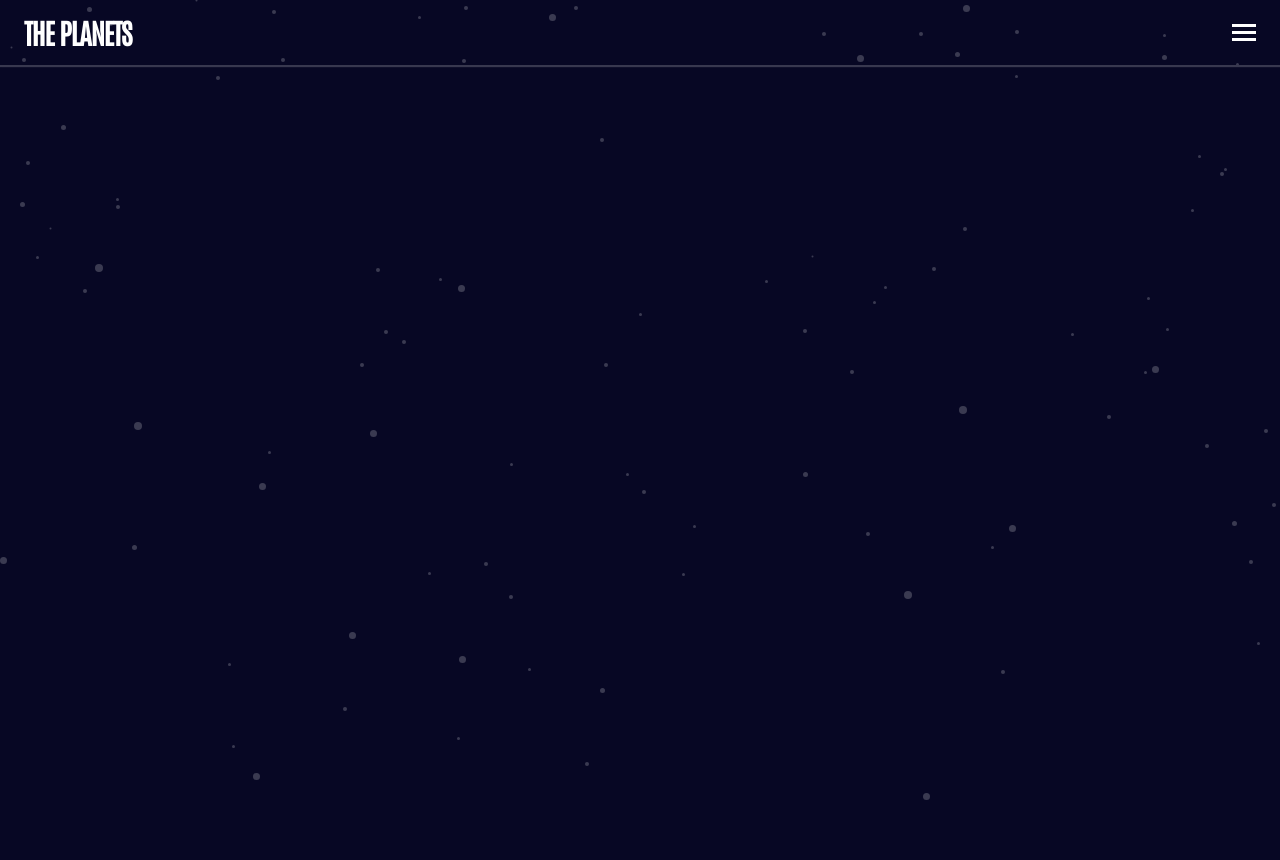
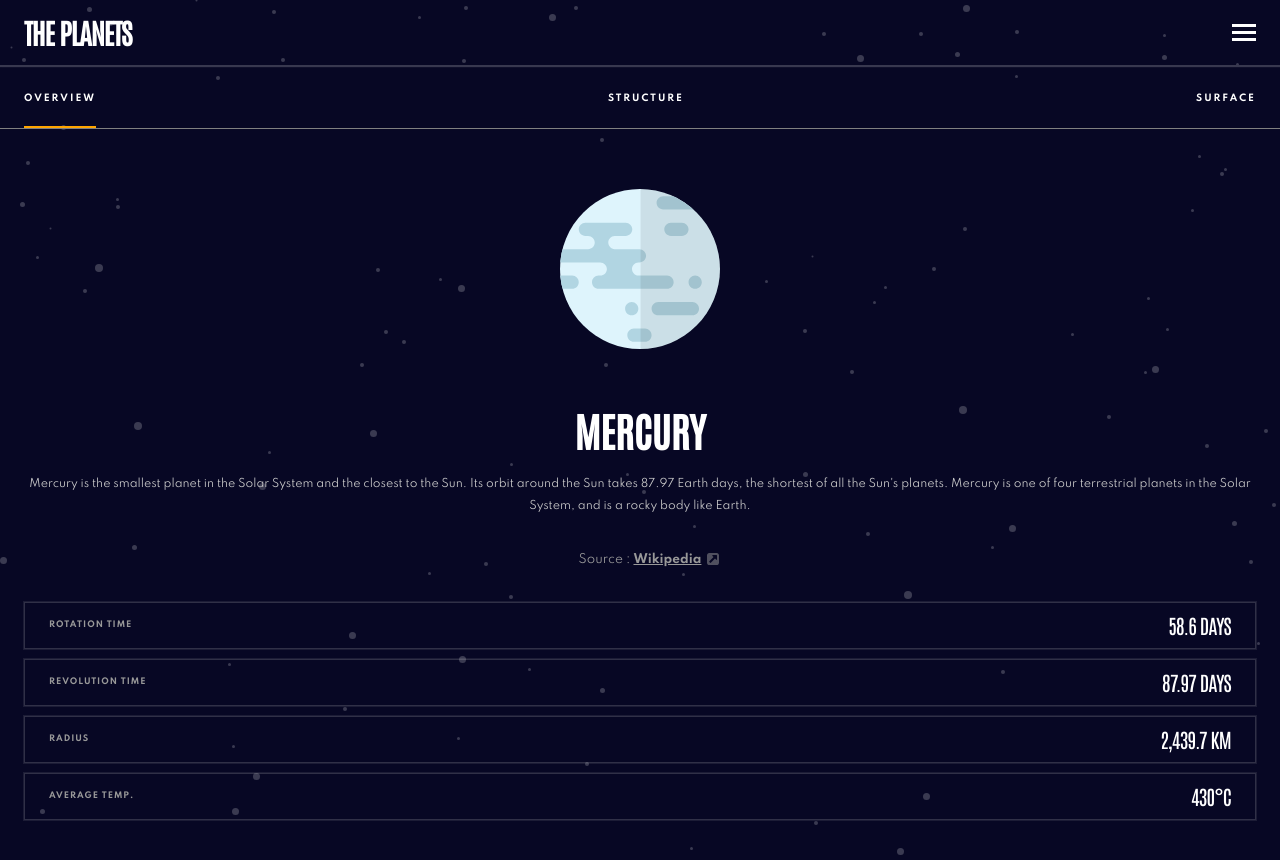
Before and after one commit to ding-09/planets-facts, a React (Create React App) app: page / in a window 1280 px wide. Before the commit this address had no page. Before the commit the page ends 800 px from the top, so only its background shows below. Built offline with nearby package versions, Linux system fonts and the light colour scheme.

Commit message:
delete nested routing and refactor using state

```diff
--- a/src/App.js
+++ b/src/App.js
@@ -8,24 +8,19 @@ import Header from './components/Header/Header';
 import PlanetDetails from './components/Details/PlanetDetails';
 
 function App() {
+  const [currentPlanet, setCurrentPlanet] = useState('mercury');
+
   return (
     <ThemeProvider theme={theme}>
       <GlobalStyles />
       <Router>
         <main>
-          <Header planets={planetsData} />
+          <Header planets={planetsData} setCurrentPlanet={setCurrentPlanet} />
+          <PlanetDetails
+            planetsData={planetsData}
+            currentPlanet={currentPlanet}
+          />
         </main>
-        <Routes>
-          <Route
-            path='/:planet'
-            element={<PlanetDetails planetsData={planetsData} />}
-          >
-            <Route
-              path=':details'
-              element={<PlanetDetails planetsData={planetsData} />}
-            />
-          </Route>
-        </Routes>
       </Router>
     </ThemeProvider>
   );
--- a/src/components/Details/DetailsImg.js
+++ b/src/components/Details/DetailsImg.js
@@ -1,5 +1,5 @@
 import { StyledDetailsImg } from './DetailsImg.styled';
-const DetailsImg = ({ images }) => {
+const DetailsImg = ({ images, currentDetails }) => {
   return (
     <StyledDetailsImg>
       <img src={images.planet} alt='' />
--- a/src/components/Details/DetailsImg.styled.js
+++ b/src/components/Details/DetailsImg.styled.js
@@ -1,9 +1,9 @@
 import styled from 'styled-components'
 
 export const StyledDetailsImg = styled.figure`
-    width: 30%;
-    margin: 9.5rem auto;
+    margin: 6rem auto;
+    text-align: center;
     img {
-        max-width: 100%;
+       max-width: 55%;
     }
 `
--- a/src/components/Details/DetailsNav.js
+++ b/src/components/Details/DetailsNav.js
@@ -1,5 +1,5 @@
 import { StyledDetailsNav } from './DetailsNav.styled';
-import { NavLink, useLocation } from 'react-router-dom';
+import { NavLink } from 'react-router-dom';
 
 const DetailsNav = ({ setCurrentDetails }) => {
   return (
@@ -7,9 +7,9 @@ const DetailsNav = ({ setCurrentDetails }) => {
       <ul>
         <li>
           <NavLink
-            to='overview'
+            to='/'
+            onClick={() => setCurrentDetails('overview')}
             className={({ isActive }) => (isActive ? 'active-link' : '')}
-            onClick={() => setCurrentDetails('overview')}
           >
             Overview
           </NavLink>
--- a/src/components/Details/PlanetDetails.js
+++ b/src/components/Details/PlanetDetails.js
@@ -6,8 +6,7 @@ import { StyledPlanetDetails } from './PlanetDetails.styled';
 import { useParams } from 'react-router-dom';
 import { useState } from 'react';
 
-const PlanetDetails = ({ planetsData }) => {
-  const currentPlanet = useParams().planet;
+const PlanetDetails = ({ planetsData, currentPlanet }) => {
   const [currentDetails, setCurrentDetails] = useState('overview');
 
   let details = {};
@@ -36,8 +35,11 @@ const PlanetDetails = ({ planetsData }) => {
   return (
     <StyledPlanetDetails>
       <DetailsNav setCurrentDetails={setCurrentDetails} />
-      <DetailsImg images={images} />
-      <DetailsBody currentPlanet={currentPlanet} details={details[currentDetails]} />
+      <DetailsImg images={images} currentDetails={currentDetails} />
+      <DetailsBody
+        currentPlanet={currentPlanet}
+        details={details[currentDetails]}
+      />
       <SubDetails subDetails={subDetails} />
     </StyledPlanetDetails>
   );
--- a/src/components/Header/Header.js
+++ b/src/components/Header/Header.js
@@ -4,7 +4,7 @@ import { useState, useEffect } from 'react';
 import { v4 as uuidv4 } from 'uuid';
 import NavItem from './NavItem';
 
-const Header = ({ planets }) => {
+const Header = ({ planets, setCurrentPlanet }) => {
   // state for menu
   const [showMenu, setShowMenu] = useState(false);
 
@@ -34,7 +34,7 @@ const Header = ({ planets }) => {
           <nav>
             <ul>
               {planets.map((planet) => (
-                <NavItem planet={planet} key={uuidv4()} setShowMenu={setShowMenu}/>
+                <NavItem planet={planet} key={uuidv4()} setShowMenu={setShowMenu} setCurrentPlanet={setCurrentPlanet}/>
               ))}
             </ul>
           </nav>
--- a/src/components/Header/NavItem.js
+++ b/src/components/Header/NavItem.js
@@ -1,10 +1,16 @@
 import { StyledNavItem } from './NavItem.styled';
 import { Link } from 'react-router-dom';
 
-const NavItem = ({ planet, setShowMenu }) => {
+const NavItem = ({ planet, setShowMenu, setCurrentPlanet }) => {
   return (
     <StyledNavItem color={planet.name.toLowerCase()}>
-      <Link to={`${planet.name}/overview`} onClick={() => setShowMenu(false)}>
+      <Link
+        to='#'
+        onClick={() => {
+          setShowMenu(false);
+          setCurrentPlanet(planet.name);
+        }}
+      >
         {planet.name}
       </Link>
     </StyledNavItem>
--- a/src/data.json
+++ b/src/data.json
@@ -19,7 +19,7 @@
     "temperature": "430°c",
     "images": {
       "planet": "/assets/planet-mercury.svg",
-      "internal": "/assets/planet-mercury-internal.svg",
+      "structure": "/assets/planet-mercury-internal.svg",
       "surface": "/assets/geology-mercury.png"
     }
   },
@@ -43,7 +43,7 @@
     "temperature": "471°c",
     "images": {
       "planet": "/assets/planet-venus.svg",
-      "internal": "/assets/planet-venus-internal.svg",
+      "structure": "/assets/planet-venus-internal.svg",
       "surface": "/assets/geology-venus.png"
     }
   },
@@ -67,7 +67,7 @@
     "temperature": "16°c",
     "images": {
       "planet": "/assets/planet-earth.svg",
-      "internal": "/assets/planet-earth-internal.svg",
+      "structure": "/assets/planet-earth-internal.svg",
       "surface": "/assets/geology-earth.png"
     }
   },
@@ -91,7 +91,7 @@
     "temperature": "-28°c",
     "images": {
       "planet": "/assets/planet-mars.svg",
-      "internal": "/assets/planet-mars-internal.svg",
+      "structure": "/assets/planet-mars-internal.svg",
       "surface": "/assets/geology-mars.png"
     }
   },
@@ -115,7 +115,7 @@
     "temperature": "-108°c",
     "images": {
       "planet": "/assets/planet-jupiter.svg",
-      "internal": "/assets/planet-jupiter-internal.svg",
+      "structure": "/assets/planet-jupiter-internal.svg",
       "surface": "/assets/geology-jupiter.png"
     }
   },
@@ -139,7 +139,7 @@
     "temperature": "-138°c",
     "images": {
       "planet": "/assets/planet-saturn.svg",
-      "internal": "/assets/planet-saturn-internal.svg",
+      "structure": "/assets/planet-saturn-internal.svg",
       "surface": "/assets/geology-saturn.png"
     }
   },
@@ -163,7 +163,7 @@
     "temperature": "-195°c",
     "images": {
       "planet": "/assets/planet-uranus.svg",
-      "internal": "/assets/planet-uranus-internal.svg",
+      "structure": "/assets/planet-uranus-internal.svg",
       "surface": "/assets/geology-uranus.png"
     }
   },
@@ -187,7 +187,7 @@
     "temperature": "-201°c",
     "images": {
       "planet": "/assets/planet-neptune.svg",
-      "internal": "/assets/planet-neptune-internal.svg",
+      "structure": "/assets/planet-neptune-internal.svg",
       "surface": "/assets/geology-neptune.png"
     }
   }
```
Also changed, not shown: src/components/Home.js (added).
